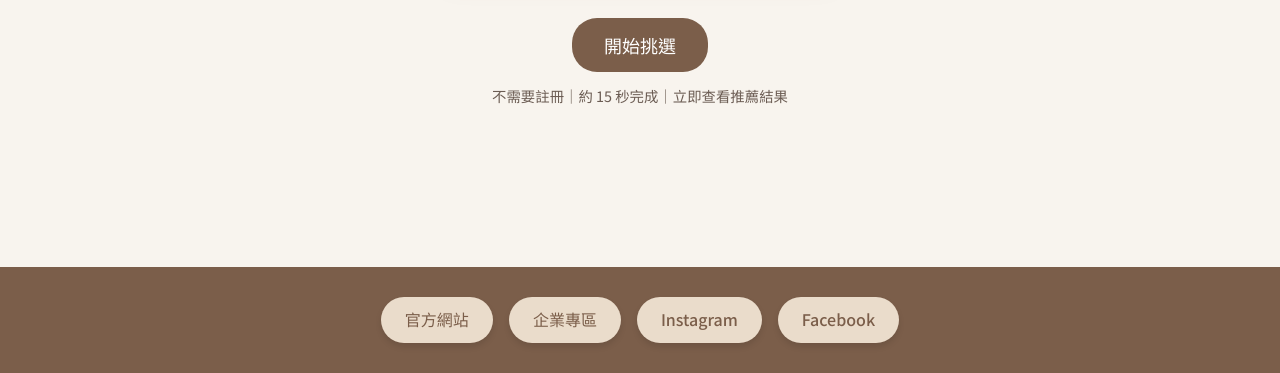
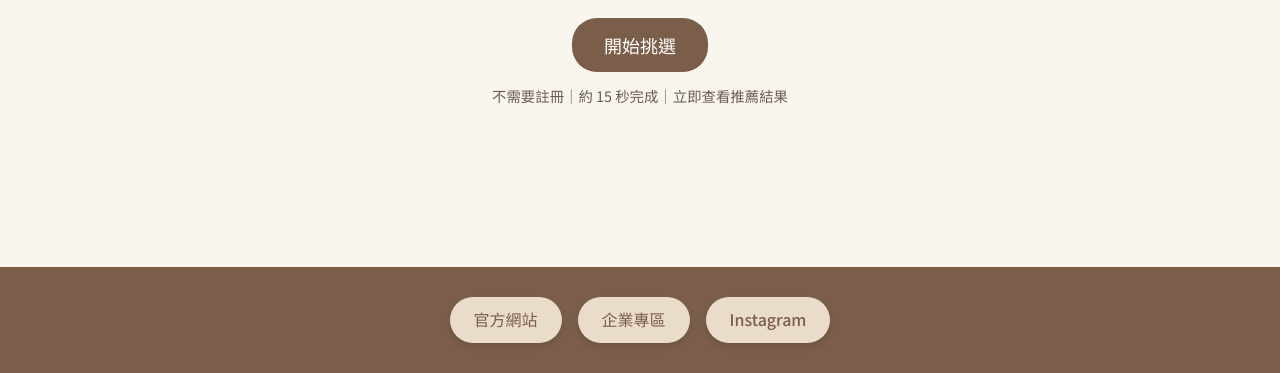
Before and after one commit to chris860105-coder/niimbot-finder, a plain HTML site: page index.html in a window 1280 px wide. Shown: the part 574-947 px from the top of the page. Drawn offline with Linux system fonts and the light colour scheme.

Commit message:
Update index.html

```diff
--- a/index.html
+++ b/index.html
@@ -978,7 +978,6 @@
         { title: '官方網站', url: 'https://www.niimbot.com.tw/' },
         { title: '企業專區', url: 'https://www.niimbot.com.tw/pages/niimbot-Business' },
         { title: 'Instagram', url: 'https://www.instagram.com/niimbot.tw/' },
-        { title: 'Facebook', url: 'https://www.facebook.com/share/18A2btbEue/?mibextid=wwXIfr' }
     ];
 
     // 初始化頁尾
```
